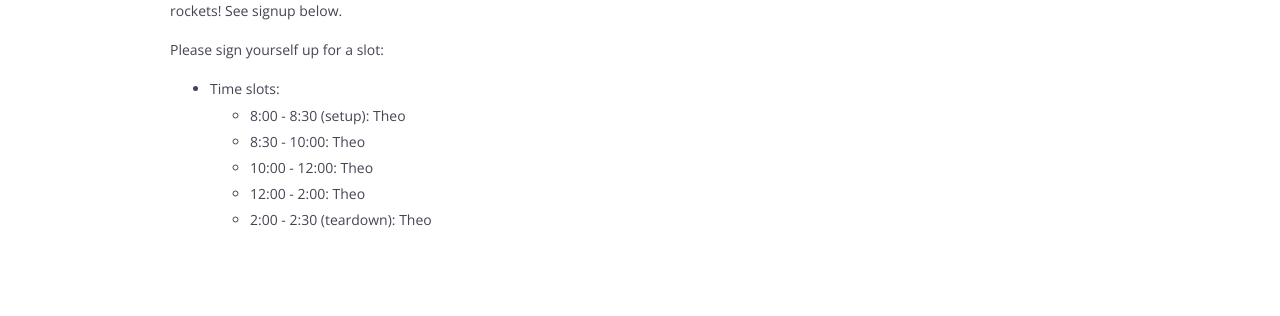
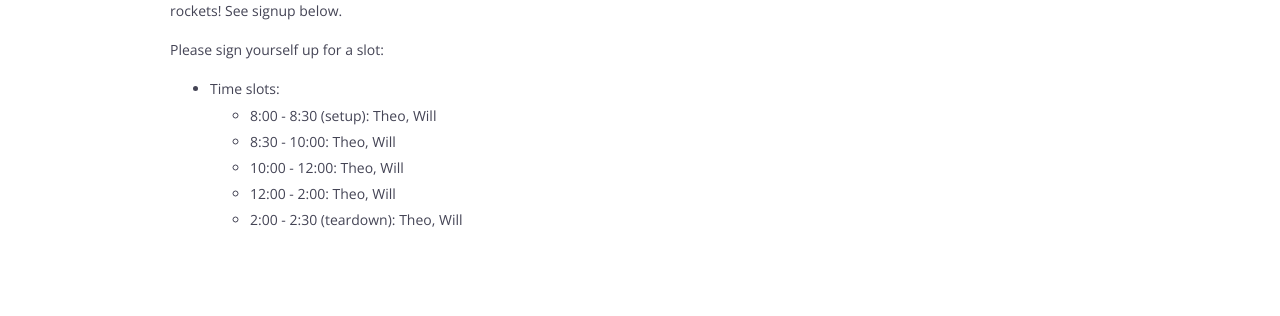
Before and after one commit to psas/blog, a Jekyll site: the page built from meeting-notes/_posts/2014-10-25-psas-at-the-farmers-market.markdown, in a window 1280 px wide. Shown: the part 374-690 px from the top of the page. Built offline with Jekyll 4.4.1, drawn with Linux system fonts in a browser that asks for light colours.

Commit message:
Update 2014-10-25-psas-at-the-farmers-market.markdown

```diff
--- a/meeting-notes/_posts/2014-10-25-psas-at-the-farmers-market.markdown
+++ b/meeting-notes/_posts/2014-10-25-psas-at-the-farmers-market.markdown
@@ -8,8 +8,8 @@ talking to people about rockets! See signup below.
 Please sign yourself up for a slot:
 
 - Time slots:
-  - 8:00  - 8:30 (setup): Theo
-  - 8:30  - 10:00: Theo
-  - 10:00 - 12:00: Theo
-  - 12:00 - 2:00:  Theo
-  - 2:00  - 2:30 (teardown): Theo
+  - 8:00  - 8:30 (setup): Theo, Will
+  - 8:30  - 10:00: Theo, Will
+  - 10:00 - 12:00: Theo, Will
+  - 12:00 - 2:00:  Theo, Will
+  - 2:00  - 2:30 (teardown): Theo, Will
```
